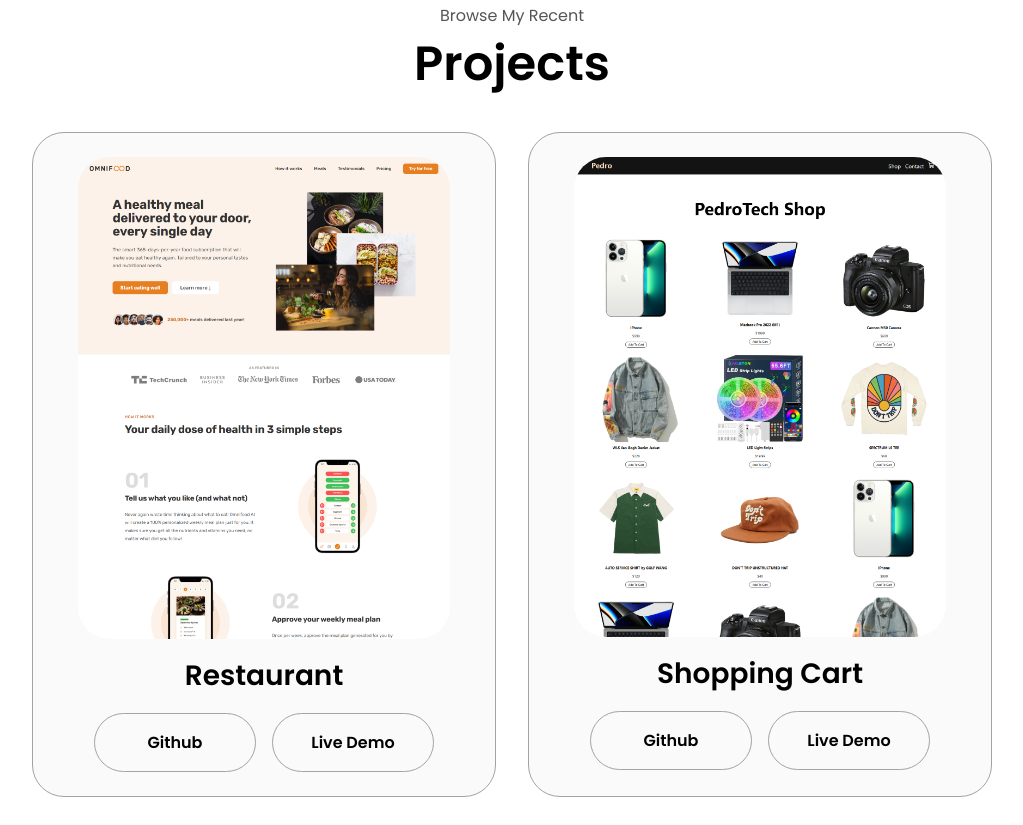
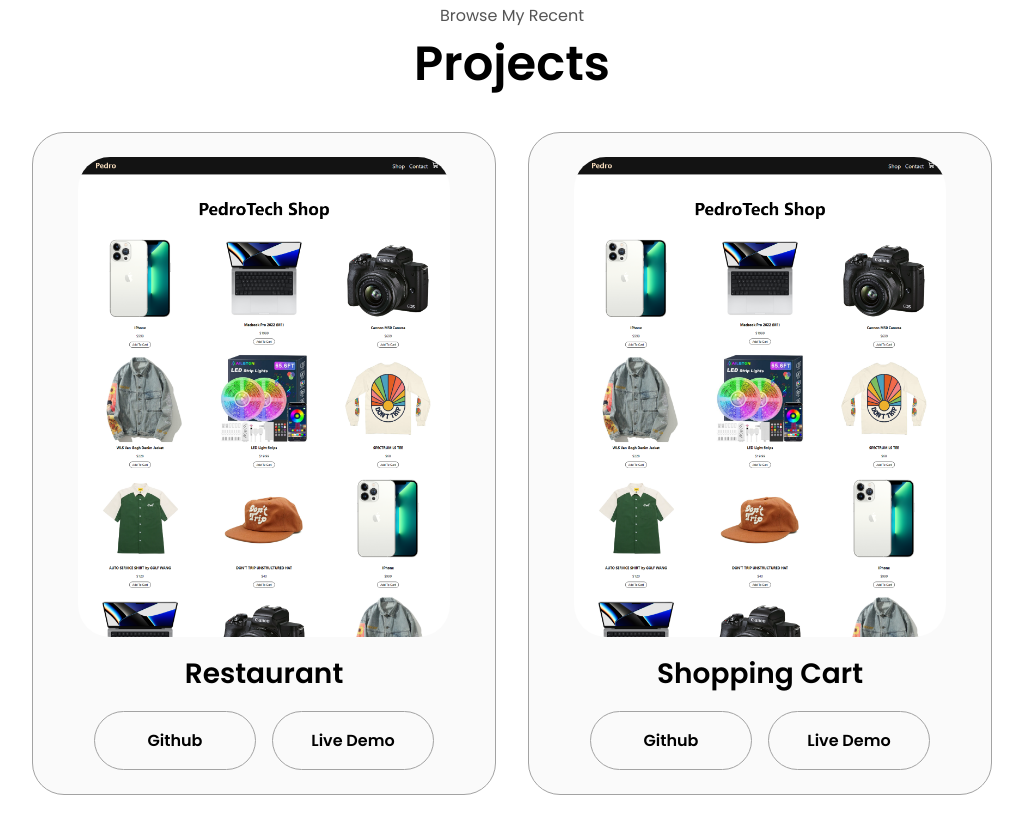
Before and after one commit to Abel-Lakachewu/Portfolio, a plain HTML site: page index.html in a window 1280 px wide. Shown: the part 2461-3286 px from the top of the page, without its empty margins (128-1151 px from the left). Drawn offline with Linux system fonts and the light colour scheme.

Commit message:
image change

```diff
--- a/index.html
+++ b/index.html
@@ -242,7 +242,7 @@
         <div class="about-containers">
           <div class="details-container color-container">
             <div class="article-container">
-              <img src="./assets/p1a.PNG" alt="Project 1" class="project-img" />
+              <img src="./assets/p2a.PNG" alt="Project 1" class="project-img" />
             </div>
             <h2 class="experience-sub-title project-title">Restaurant</h2>
             <div class="btn-container">
```
